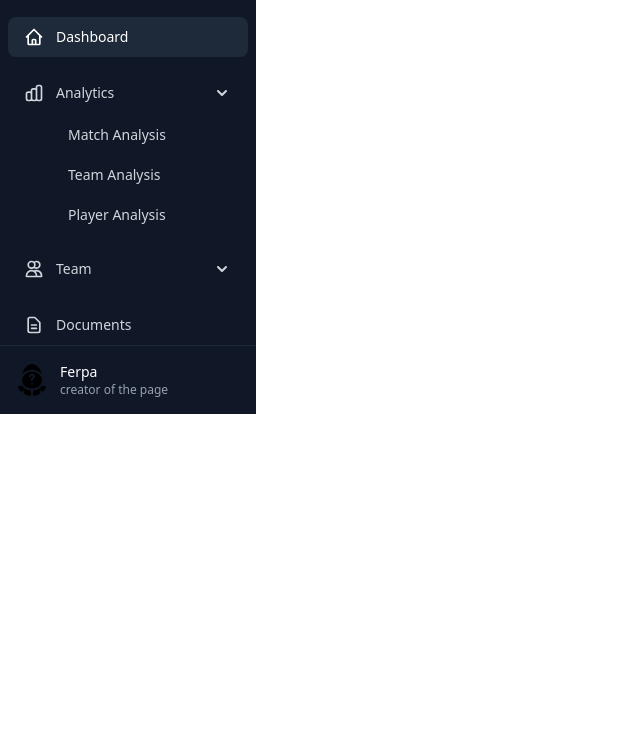
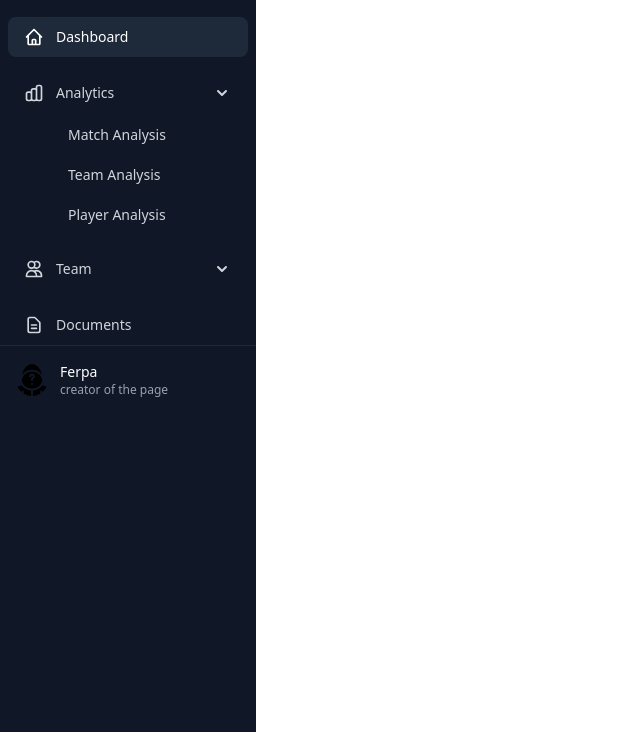
Before and after one commit to FernandoGrabobi/Panel-de-an-lisis-de-estad-sticas-de-v-ley, a website: page src/partials/sidebar.html in a window 1280 px wide. Shown: the part 68-800 px from the top of the page, without its empty margins (0-640 px from the left). Drawn offline with Linux system fonts and the light colour scheme.

Commit message:
correccion en lo visual del menu

```diff
--- a/src/partials/sidebar.html
+++ b/src/partials/sidebar.html
@@ -8,7 +8,7 @@
     <link rel="stylesheet" href="../output.css">
 </head>
 <body>
-    <aside class="w-64 bg-gray-900 text-white">
+    <aside class="w-64 bg-gray-900 text-white h-screen">
         <div class="p-4 border-b border-gray-800">
             <div class="flex items-center justify-between">
                 <img src="../assets/Icons/volleyball_11079514.png" alt="Logo" class="h-8 w-auto">
```
Also changed, not shown: src/main/teamAnalysis.html (+1 -0 lines).
